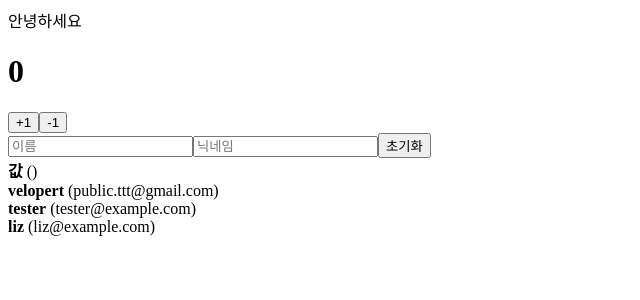
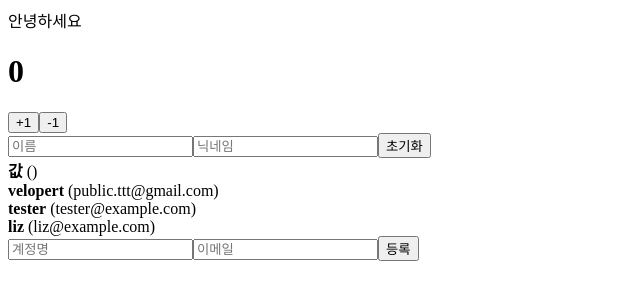
Before and after one commit to devjinius/react-hooks, a React app: page / in a window 1280 px wide. Shown: the top 300 px of the page, without its empty margins (0-640 px from the left). Built offline with nearby package versions, Linux system fonts and the light colour scheme; the HTML template or start-up script is replaced by a standard one.

Commit message:
Feat: add user

```diff
--- a/src/App.js
+++ b/src/App.js
@@ -1,16 +1,61 @@
-import React from 'react';
+import React, { useRef, useState } from 'react';
 import Hello from './components/Hello';
 import Counter from './components/Counter';
 import Input from './components/Input';
 import List from './components/List';
+import CreateUser from './components/CreateUser';
 
 function App() {
+  const [inputs, setInputs] = useState({
+    username: '',
+    email: ''
+  });
+
+  const [users, setUsers] = useState([
+    {
+      id: 1,
+      username: 'velopert',
+      email: 'public.ttt@gmail.com'
+    },
+    {
+      id: 2,
+      username: 'tester',
+      email: 'tester@example.com'
+    },
+    {
+      id: 3,
+      username: 'liz',
+      email: 'liz@example.com'
+    }
+  ]);
+
+  const nextId = useRef(4);
+
+  const onChange = ({ target: { name, value } }) => {
+    setInputs({
+      ...inputs,
+      [name]: value
+    });
+  };
+
+  const onCreate = () => {
+    const newUser = { id: nextId.current, ...inputs };
+    setUsers([...users, newUser]);
+
+    setInputs({
+      username: '',
+      email: ''
+    });
+    nextId.current += 1;
+  };
+
   return (
     <div>
       <Hello />
       <Counter />
       <Input />
-      <List />
+      <List users={users} />
+      <CreateUser {...inputs} onChange={onChange} onCreate={onCreate} />
     </div>
   );
 }
--- /dev/null
+++ b/src/components/CreateUser.js
@@ -0,0 +1,13 @@
+import React, { useState } from 'react';
+
+function CreateUser({ username, email, onChange, onCreate }) {
+  return (
+    <div>
+      <input name="username" placeholder="계정명" onChange={onChange} value={username} />
+      <input name="email" placeholder="이메일" onChange={onChange} value={email} />
+      <button onClick={onCreate}>등록</button>
+    </div>
+  );
+}
+
+export default CreateUser;
--- a/src/components/List.js
+++ b/src/components/List.js
@@ -8,25 +8,7 @@ function User({ user }) {
   );
 }
 
-function List() {
-  const users = [
-    {
-      id: 1,
-      username: 'velopert',
-      email: 'public.ttt@gmail.com'
-    },
-    {
-      id: 2,
-      username: 'tester',
-      email: 'tester@example.com'
-    },
-    {
-      id: 3,
-      username: 'liz',
-      email: 'liz@example.com'
-    }
-  ];
-  User;
+function List({ users }) {
   const userComponents = _ => users.map(user => <User user={user} key={user.id} />);
   return userComponents();
 }
```
